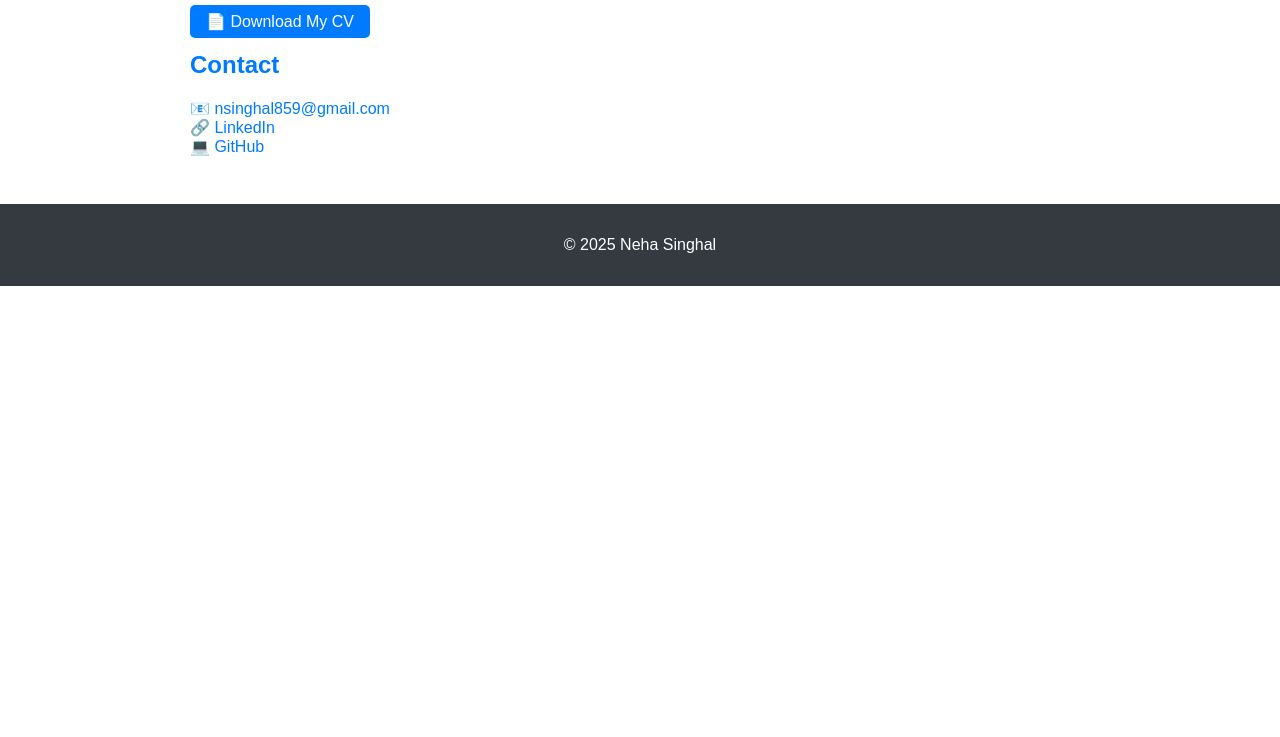
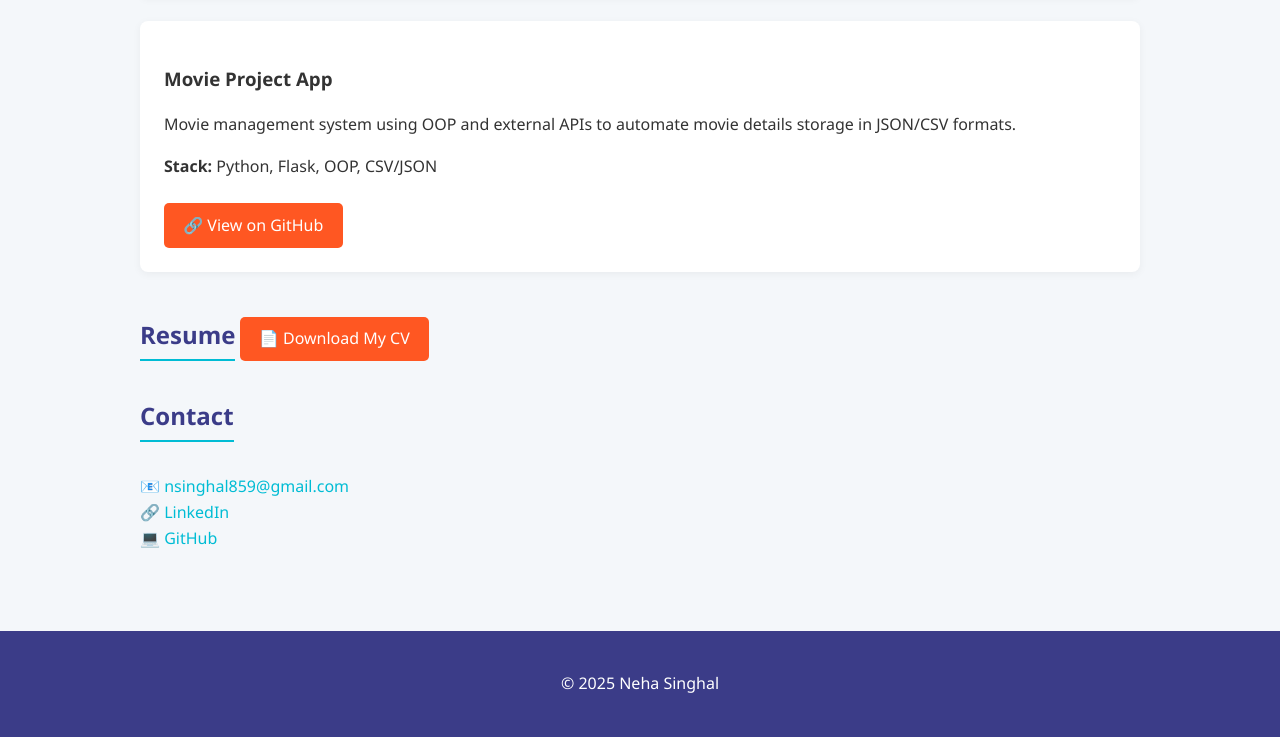
Before and after one commit to Neha-Singhal/neha-singhal.github.io, a plain HTML site: page index.html in a window 1280 px wide. Shown: the part 1294-2031 px from the top of the page. Before the commit the page ends 1580 px from the top, so only its background shows below. Drawn offline with Linux system fonts and the light colour scheme.

Commit message:
Update portfolio design with animations

```diff
--- a/index.html
+++ b/index.html
@@ -5,16 +5,101 @@
   <meta name="viewport" content="width=device-width, initial-scale=1.0" />
   <title>Neha Singhal | Backend Developer</title>
   <style>
-    body { font-family: Arial, sans-serif; margin: 0; padding: 0; background: #blue; color: #333; }
-    header, footer { background-color: #343a40; color: white; text-align: center; padding: 1rem; }
-    main { padding: 2rem; max-width: 900px; margin: auto; }
-    h1, h2 { color: #007bff; }
-    .project { background: white; padding: 1rem; border-radius: 6px; margin-bottom: 1.5rem; box-shadow: 0 0 5px rgba(0,0,0,0.1); }
-    a { color: #007bff; text-decoration: none; }
-    a:hover { text-decoration: underline; }
-    .contact a { margin-right: 1rem; }
-    .button { background: #007bff; color: white; padding: 0.5rem 1rem; border-radius: 5px; text-decoration: none; }
-    .button:hover { background: #0056b3; }
+    body {
+      font-family: 'Segoe UI', Tahoma, Geneva, Verdana, sans-serif;
+      margin: 0;
+      padding: 0;
+      background: #F4F7FA;
+      color: #333;
+      line-height: 1.6;
+    }
+
+    header {
+      background: linear-gradient(90deg, #3B3C88, #5C6BC0);
+      color: white;
+      text-align: center;
+      padding: 2rem 1rem;
+      box-shadow: 0 4px 10px rgba(0,0,0,0.1);
+    }
+
+    header h1 {
+      font-size: 2.5rem;
+      margin: 0;
+    }
+
+    header p {
+      font-size: 1.2rem;
+      opacity: 0.9;
+    }
+
+    main {
+      padding: 2rem 1rem;
+      max-width: 1000px;
+      margin: auto;
+    }
+
+    h2 {
+      color: #3B3C88;
+      border-bottom: 2px solid #00BCD4;
+      display: inline-block;
+      padding-bottom: 0.3rem;
+      margin-bottom: 1rem;
+    }
+
+    .project {
+      background: white;
+      padding: 1.5rem;
+      border-radius: 8px;
+      margin-bottom: 1.5rem;
+      box-shadow: 0 2px 8px rgba(0,0,0,0.05);
+      transition: transform 0.3s ease, box-shadow 0.3s ease;
+      opacity: 0;
+      transform: translateY(30px);
+    }
+
+    .project.visible {
+      opacity: 1;
+      transform: translateY(0);
+    }
+
+    .project:hover {
+      transform: translateY(-5px);
+      box-shadow: 0 8px 20px rgba(0,0,0,0.1);
+    }
+
+    .button {
+      background: #FF5722;
+      color: white;
+      padding: 0.6rem 1.2rem;
+      border-radius: 5px;
+      text-decoration: none;
+      display: inline-block;
+      margin-top: 0.5rem;
+      transition: background 0.3s ease;
+    }
+
+    .button:hover {
+      background: #e64a19;
+    }
+
+    .contact a {
+      display: inline-block;
+      margin-right: 1rem;
+      color: #00BCD4;
+      text-decoration: none;
+    }
+
+    .contact a:hover {
+      text-decoration: underline;
+    }
+
+    footer {
+      background-color: #3B3C88;
+      color: white;
+      text-align: center;
+      padding: 1.5rem 1rem;
+      margin-top: 2rem;
+    }
   </style>
 </head>
 <body>
@@ -22,6 +107,7 @@
     <h1>Neha Singhal</h1>
     <p>Backend Developer | Python | FastAPI | PostgreSQL</p>
   </header>
+
   <main>
     <section>
       <h2>About Me</h2>
@@ -31,6 +117,7 @@
         JWT authentication, and cloud deployment.
       </p>
     </section>
+
     <section>
       <h2>Projects</h2>
 
@@ -45,29 +132,27 @@
         <h3>Social Assistance Finder</h3>
         <p>REST API to connect users in need with NGOs based on location and support type. Features JWT auth, CI/CD deployment.</p>
         <p><strong>Stack:</strong> FastAPI, PostgreSQL, JWT, Docker, Render</p>
-        <p><a href="https://github.com/Neha-Singhal/social_assistance_finder_app" target="_blank">🔗 GitHub</a></p>
+        <a class="button" href="https://github.com/Neha-Singhal/social_assistance_finder_app" target="_blank">🔗 View on GitHub</a>
       </div>
 
       <div class="project">
         <h3>Book Alchemy</h3>
         <p>Flask-based system for managing a digital library. Includes CRUD operations and real-time API integration.</p>
         <p><strong>Stack:</strong> Python, Flask, SQLite, SQLAlchemy</p>
-        <p><a href="https://github.com/Neha-Singhal/Book-Alchemy.git" target="_blank">🔗 GitHub</a></p>
+        <a class="button" href="https://github.com/Neha-Singhal/Book-Alchemy.git" target="_blank">🔗 View on GitHub</a>
       </div>
 
       <div class="project">
         <h3>Movie Project App</h3>
         <p>Movie management system using OOP and external APIs to automate movie details storage in JSON/CSV formats.</p>
         <p><strong>Stack:</strong> Python, Flask, OOP, CSV/JSON</p>
-        <p><a href="https://github.com/Neha-Singhal/my-movie-app" target="_blank">🔗 GitHub</a></p>
+        <a class="button" href="https://github.com/Neha-Singhal/my-movie-app" target="_blank">🔗 View on GitHub</a>
       </div>
     </section>
 
     <section>
       <h2>Resume</h2>
-      <p>
-        <a class="button" href="Neha_Singhal_Backend_Developer_CV.pdf" download>📄 Download My CV</a>
-      </p>
+      <a class="button" href="Neha_Singhal_Backend_Developer_CV.pdf" download>📄 Download My CV</a>
     </section>
 
     <section class="contact">
@@ -79,8 +164,26 @@
       </p>
     </section>
   </main>
+
   <footer>
     <p>&copy; 2025 Neha Singhal</p>
   </footer>
+
+  <script>
+    // Fade-in animation for project cards
+    const projects = document.querySelectorAll('.project');
+    const observer = new IntersectionObserver(entries => {
+      entries.forEach(entry => {
+        if (entry.isIntersecting) {
+          entry.target.classList.add('visible');
+          observer.unobserve(entry.target);
+        }
+      });
+    }, { threshold: 0.2 });
+
+    projects.forEach(project => {
+      observer.observe(project);
+    });
+  </script>
 </body>
 </html>
```
